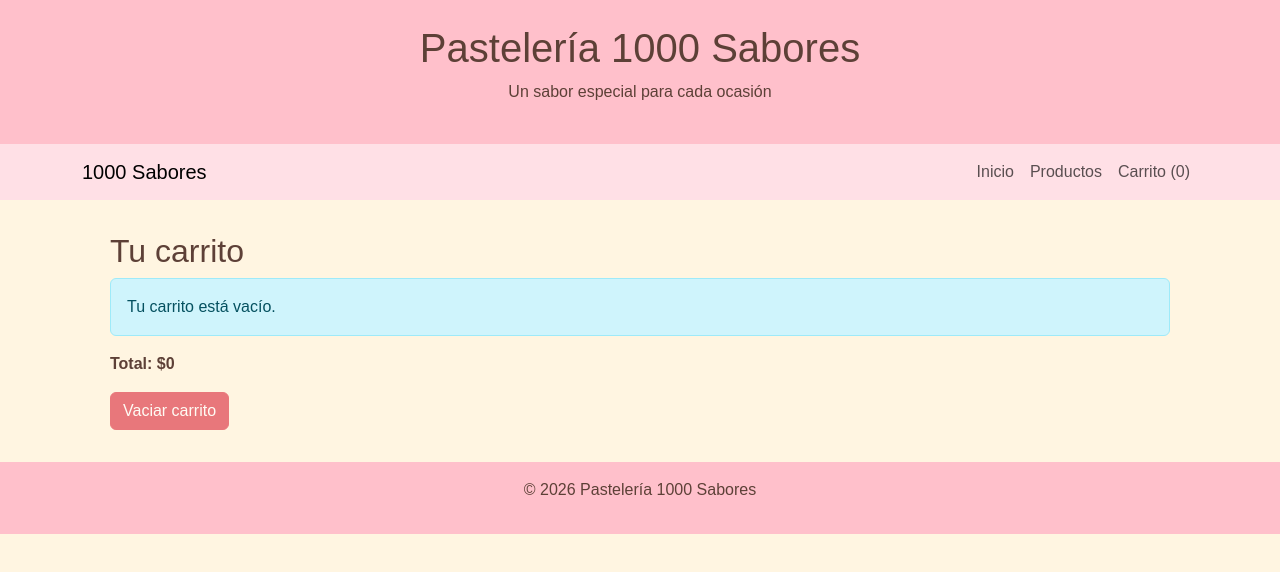
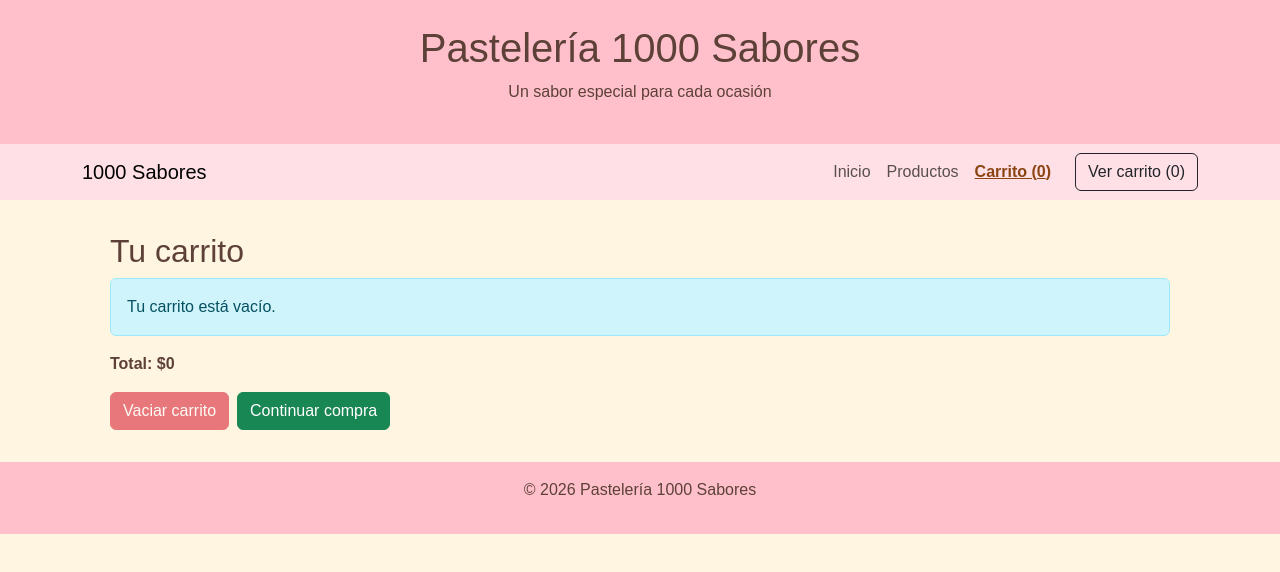
Before and after one commit to jaelreyes/pasteleria-react, a React (Vite) app: page /carrito in a window 1280 px wide. Shown: the top 572 px of the page. Built offline with nearby package versions, Linux system fonts and the light colour scheme.

Commit message:
Agrega panel de carrito y ejercicios de React Router

```diff
--- a/src/App.jsx
+++ b/src/App.jsx
@@ -1,26 +1,32 @@
+import { useState, useEffect } from "react";
+import { Routes, Route } from "react-router-dom";
+
 import ProductList from "./components/ProductList";
-import { useState, useEffect } from "react";
 import Cart from "./components/Cart";
+import Layout from "./components/Layout";
 import productos from "./data/productos";
-import { Routes, Route } from "react-router-dom";
+
 import NotFound from "./pages/NotFound";
 import ProductDetail from "./pages/ProductDetail";
 import Home from "./pages/Home";
-import Layout from "./components/Layout";
+import Checkout from "./pages/Checkout";
+import CartPanel from './components/CartPanel'
 
 function App() {
   // Recupera el carrito guardado al iniciar la aplicación.
   const [carrito, setCarrito] = useState(() => {
     const carritoGuardado = localStorage.getItem("carrito");
-
     return carritoGuardado ? JSON.parse(carritoGuardado) : [];
   });
-  // Guarda el carrito en localStorage cada vez que cambia.
+
+  const [mostrarCarrito, setMostrarCarrito] = useState(false);
+
+  // Guarda el carrito cada vez que cambia.
   useEffect(() => {
     localStorage.setItem("carrito", JSON.stringify(carrito));
   }, [carrito]);
 
-  // Agrega un producto nuevo o aumenta su cantidad si ya está en el carrito.
+  // Agrega un producto o aumenta su cantidad.
   function agregarProducto(producto) {
     setCarrito((carritoActual) => {
       const existe = carritoActual.find((item) => item.id === producto.id);
@@ -41,28 +47,43 @@ function App() {
     setCarrito([]);
   }
 
-// Elimina del carrito el producto identificado por su id.
+  // Elimina el producto identificado por su id.
   function eliminarProducto(idAEliminar) {
     setCarrito((carritoActual) =>
       carritoActual.filter((item) => item.id !== idAEliminar),
     );
   }
 
-  // Calcula la cantidad total de unidades, no la cantidad de filas.
-  const cantidadTotal = carrito.reduce(
-  (suma, item) => suma + item.cantidad,
-  0
-)
+  // Suma las unidades de todos los productos.
+  const cantidadTotal = carrito.reduce((suma, item) => suma + item.cantidad, 0);
 
-  return (
+  // Actualiza el título de la pestaña cuando cambia la cantidad.
+  useEffect(() => {
+    document.title = `(${cantidadTotal}) Pastelería 1000 Sabores`;
+  }, [cantidadTotal]);
+
+
+return (
+  <>
     <Routes>
-      <Route path="/" element={<Layout cantidad={cantidadTotal} />}>
+      <Route
+        path="/"
+        element={
+          <Layout
+            cantidad={cantidadTotal}
+            onVerCarrito={() => setMostrarCarrito(true)}
+          />
+        }
+      >
         <Route index element={<Home />} />
 
         <Route
           path="productos"
           element={
-            <ProductList productos={productos} onAgregar={agregarProducto} />
+            <ProductList
+              productos={productos}
+              onAgregar={agregarProducto}
+            />
           }
         />
 
@@ -82,10 +103,24 @@ function App() {
           }
         />
 
+        <Route
+          path="checkout"
+          element={<Checkout carrito={carrito} />}
+        />
+
         <Route path="*" element={<NotFound />} />
       </Route>
     </Routes>
-  );
+
+    <CartPanel
+      mostrar={mostrarCarrito}
+      onCerrar={() => setMostrarCarrito(false)}
+      carrito={carrito}
+      onVaciar={vaciarCarrito}
+      onEliminar={eliminarProducto}
+    />
+  </>
+);
 }
 
 export default App;
--- a/src/components/Cart.jsx
+++ b/src/components/Cart.jsx
@@ -1,30 +1,29 @@
-import { Button, ListGroup, Alert } from 'react-bootstrap'
+import { Button, ListGroup, Alert } from "react-bootstrap";
+import { Link } from "react-router-dom";
 
-function Cart({ carrito, onVaciar, onEliminar }) {
+function Cart({ carrito, onVaciar, onEliminar, onContinuar }) {
   const total = carrito.reduce(
     (suma, producto) => suma + producto.precio * producto.cantidad,
-    0
-  )
+    0,
+  );
 
   return (
     <section>
       <h2>Tu carrito</h2>
 
       {carrito.length === 0 ? (
-        <Alert variant="info">
-          Tu carrito está vacío.
-        </Alert>
+        <Alert variant="info">Tu carrito está vacío.</Alert>
       ) : (
         <ListGroup className="mb-3">
-          {carrito.map(producto => (
+          {carrito.map((producto) => (
             <ListGroup.Item
               key={producto.id}
               className="d-flex justify-content-between align-items-center gap-3"
             >
               <span>
                 {producto.nombre} × {producto.cantidad}
-                {' — $'}
-                {(producto.precio * producto.cantidad).toLocaleString('es-CL')}
+                {" — $"}
+                {(producto.precio * producto.cantidad).toLocaleString("es-CL")}
               </span>
 
               <Button
@@ -40,7 +39,7 @@ function Cart({ carrito, onVaciar, onEliminar }) {
       )}
 
       <p>
-        <strong>Total: ${total.toLocaleString('es-CL')}</strong>
+        <strong>Total: ${total.toLocaleString("es-CL")}</strong>
       </p>
 
       <Button
@@ -50,8 +49,19 @@ function Cart({ carrito, onVaciar, onEliminar }) {
       >
         Vaciar carrito
       </Button>
+
+      <Button
+        as={Link}
+        to="/checkout"
+        variant="success"
+        className="ms-2"
+        disabled={carrito.length === 0}
+        onClick={onContinuar}
+      >
+        Continuar compra
+      </Button>
     </section>
-  )
+  );
 }
 
-export default Cart
+export default Cart;
--- /dev/null
+++ b/src/components/CartPanel.jsx
@@ -0,0 +1,23 @@
+import { Offcanvas } from "react-bootstrap";
+import Cart from "./Cart";
+
+function CartPanel({ mostrar, onCerrar, carrito, onVaciar, onEliminar }) {
+  return (
+    <Offcanvas show={mostrar} onHide={onCerrar} placement="end">
+      <Offcanvas.Header closeButton>
+        <Offcanvas.Title>Resumen del carrito</Offcanvas.Title>
+      </Offcanvas.Header>
+
+      <Offcanvas.Body>
+        <Cart
+          carrito={carrito}
+          onVaciar={onVaciar}
+          onEliminar={onEliminar}
+          onContinuar={onCerrar}
+        />
+      </Offcanvas.Body>
+    </Offcanvas>
+  );
+}
+
+export default CartPanel;
--- a/src/components/Layout.jsx
+++ b/src/components/Layout.jsx
@@ -3,11 +3,15 @@ import Header from './Header'
 import Navigation from './Navigation'
 import Footer from './Footer'
 
-function Layout({ cantidad }) {
+function Layout({ cantidad, onVerCarrito }) {
   return (
     <div>
       <Header />
-      <Navigation cantidad={cantidad} />
+
+      <Navigation
+        cantidad={cantidad}
+        onVerCarrito={onVerCarrito}
+      />
 
       <main>
         {/* Aquí se muestra la página de la ruta seleccionada */}
--- a/src/components/Navigation.jsx
+++ b/src/components/Navigation.jsx
@@ -1,7 +1,7 @@
-import { Container, Nav, Navbar } from 'react-bootstrap'
-import { Link } from 'react-router-dom'
+import { Container, Nav, Navbar, Button } from 'react-bootstrap'
+import { Link, NavLink } from 'react-router-dom'
 
-function Navigation({ cantidad }) {
+function Navigation({ cantidad, onVerCarrito }) {
   return (
     <Navbar expand="md" className="navigation" collapseOnSelect>
       <Container>
@@ -13,18 +13,34 @@ function Navigation({ cantidad }) {
 
         <Navbar.Collapse id="menu-principal">
           <Nav className="ms-auto">
-            <Nav.Link as={Link} to="/" eventKey="inicio">
+            <Nav.Link as={NavLink} to="/" end eventKey="inicio">
               Inicio
             </Nav.Link>
 
-            <Nav.Link as={Link} to="/productos" eventKey="productos">
+            <Nav.Link
+              as={NavLink}
+              to="/productos"
+              eventKey="productos"
+            >
               Productos
             </Nav.Link>
 
-            <Nav.Link as={Link} to="/carrito" eventKey="carrito">
+            <Nav.Link
+              as={NavLink}
+              to="/carrito"
+              eventKey="carrito"
+            >
               Carrito ({cantidad})
             </Nav.Link>
           </Nav>
+
+          <Button
+            variant="outline-dark"
+            className="ms-md-3"
+            onClick={onVerCarrito}
+          >
+            Ver carrito ({cantidad})
+          </Button>
         </Navbar.Collapse>
       </Container>
     </Navbar>
--- a/src/index.css
+++ b/src/index.css
@@ -40,12 +40,6 @@ footer {
   border-radius: 8px;
 }
 
-.product-grid {
-  display: grid;
-  grid-template-columns: repeat(auto-fit, minmax(250px, 1fr));
-  gap: 20px;
-}
-
 .product-detail-image {
   width: 100%;
   max-width: 500px;
@@ -57,3 +51,9 @@ footer {
 .navigation {
   background-color: #ffe0e6;
 }
+
+.navigation .nav-link.active {
+  font-weight: bold;
+  color: #8b4513;
+  text-decoration: underline;
+}
--- /dev/null
+++ b/src/pages/Checkout.jsx
@@ -0,0 +1,39 @@
+import { Navigate, Link } from 'react-router-dom'
+
+function Checkout({ carrito }) {
+  // Si el carrito está vacío, vuelve al carrito.
+  if (carrito.length === 0) {
+    return <Navigate to="/carrito" replace />
+  }
+
+  const total = carrito.reduce(
+    (suma, producto) => suma + producto.precio * producto.cantidad,
+    0
+  )
+
+  return (
+    <section>
+      <h2>Resumen de compra</h2>
+
+      <ul>
+        {carrito.map(producto => (
+          <li key={producto.id}>
+            {producto.nombre} × {producto.cantidad}
+            {' — $'}
+            {(producto.precio * producto.cantidad).toLocaleString('es-CL')}
+          </li>
+        ))}
+      </ul>
+
+      <p>
+        <strong>Total: ${total.toLocaleString('es-CL')}</strong>
+      </p>
+
+      <p>Revisa tus productos antes de continuar con la compra.</p>
+
+      <Link to="/carrito">Volver al carrito</Link>
+    </section>
+  )
+}
+
+export default Checkout
--- a/src/pages/NotFound.jsx
+++ b/src/pages/NotFound.jsx
@@ -1,10 +1,18 @@
-import { Link } from 'react-router-dom'
+import { Link, useLocation } from 'react-router-dom'
 
 function NotFound() {
+  const ubicacion = useLocation()
+
   return (
     <section>
       <h2>404 — Página no encontrada</h2>
-      <p>La dirección que visitaste no existe.</p>
+
+      <p>
+        No encontramos una página en:
+        {' '}
+        <code>{ubicacion.pathname}</code>
+      </p>
+
       <Link to="/productos">Volver al catálogo</Link>
     </section>
   )
--- a/src/pages/ProductDetail.jsx
+++ b/src/pages/ProductDetail.jsx
@@ -1,9 +1,9 @@
-import { Link, useParams } from "react-router-dom";
+import { Link, useParams, useNavigate } from 'react-router-dom'
 import productos from "../data/productos";
 
 function ProductDetail({ onAgregar }) {
   const { id } = useParams();
-
+  const navegar = useNavigate()
   const producto = productos.find((producto) => producto.id === Number(id));
 
   if (!producto) {
@@ -14,6 +14,11 @@ function ProductDetail({ onAgregar }) {
       </section>
     );
   }
+
+  function agregarYVerCarrito() {
+  onAgregar(producto)
+  navegar('/carrito')
+}
 
   return (
     <section>
@@ -31,7 +36,7 @@ function ProductDetail({ onAgregar }) {
       <p>Stock disponible: {producto.stock} unidades</p>
 
       <button
-        onClick={() => onAgregar(producto)}
+        onClick={agregarYVerCarrito}
         disabled={producto.stock === 0}
       >
         {producto.stock === 0 ? "Agotado" : "Agregar al carrito"}
```
Also changed, not shown: src/components/ProductList.jsx (+7 -6 lines), 1 other file (tests, documents, lock files or other folders).
